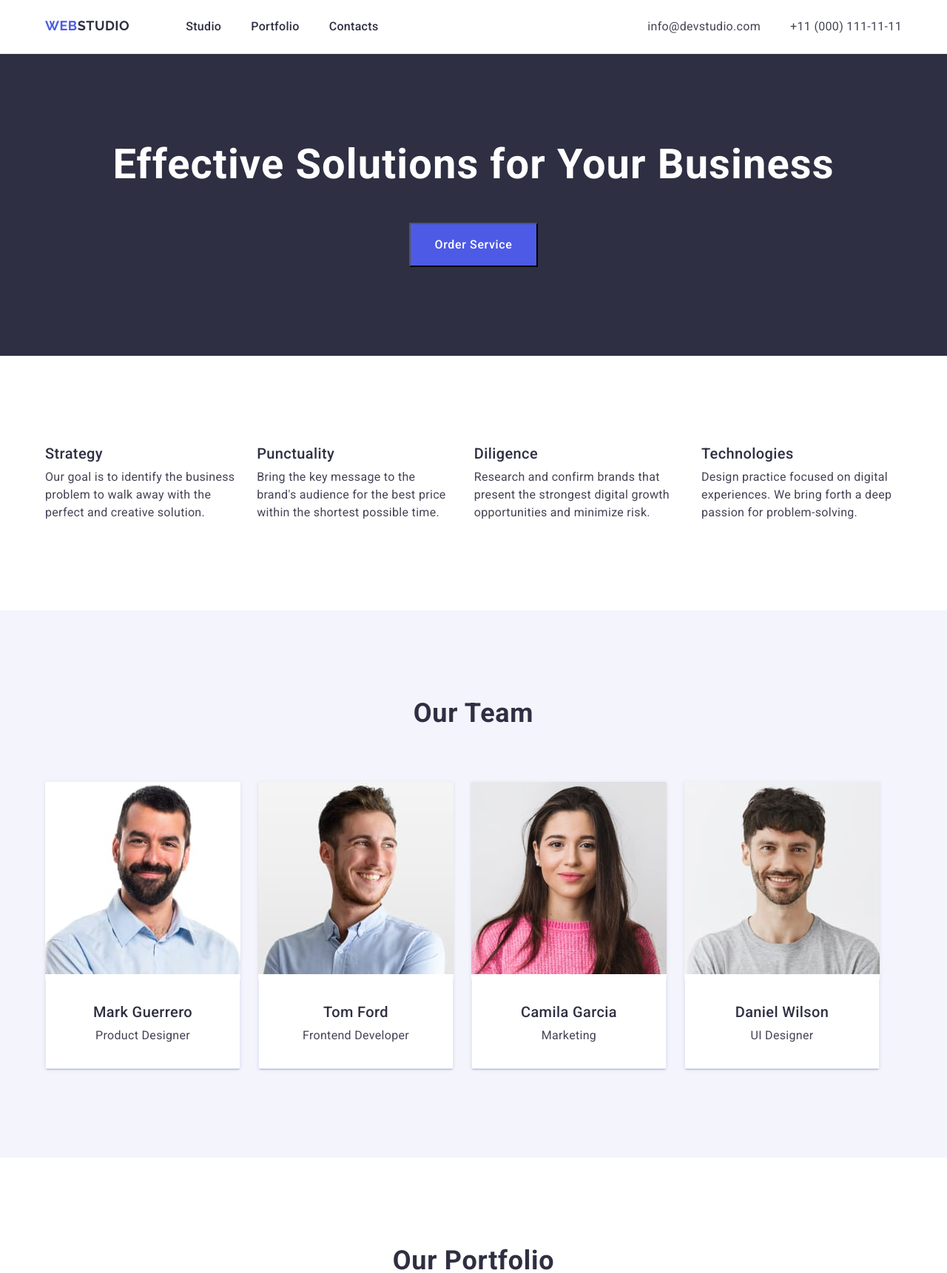
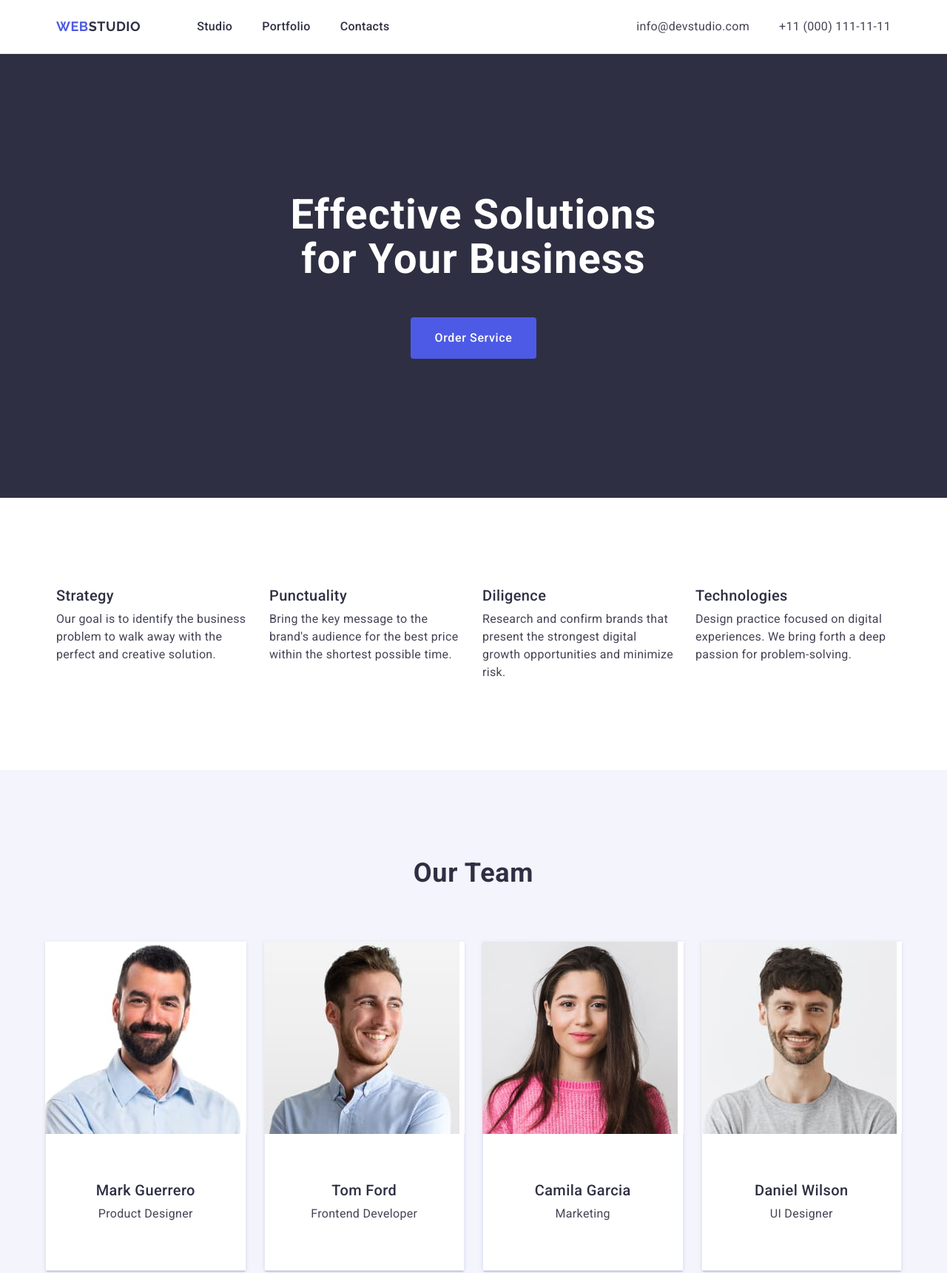
Before and after one commit to DmytroK-goit/goit-markup-hw-03, a plain HTML site: page index.html in a window 1280 px wide. Shown: the top 1721 px of the page at 74% size. Drawn offline with nearby package versions, Linux system fonts and the light colour scheme.

Commit message:
13_03_24 11:11

```diff
--- a/css/styles.css
+++ b/css/styles.css
@@ -44,27 +44,32 @@ p {
   padding: 0px;
 }
 
+img {
+  display: block;
+}
+
 .container {
   width: 1158px;
+  margin: 0 auto;
+  padding: 0 15px;
 }
 
-header {
+.header {
   border-bottom: 1px solid #e7e9fc;
 }
 
-header .container {
+.header .container {
   margin: 24px auto;
   display: flex;
   justify-content: space-between;
-
 }
 
-header nav {
+.header-navigation {
   display: flex;
-  gap: 76px;
+  align-items: center;
 }
 
-header nav ul {
+.header-navigation ul {
   display: flex;
   gap: 40px;
 }
@@ -77,6 +82,7 @@ header nav ul {
   letter-spacing: 0.03em;
   text-transform: uppercase;
   color: #4d5ae5;
+  margin-right: 76px;
 }
 
 .header-logo-second-part {
@@ -87,6 +93,7 @@ header nav ul {
   font-weight: 500;
   font-size: 16px;
   color: var(--prime-color);
+  padding: 24px 0;
 }
 
 .header-nav:focus {
@@ -102,7 +109,7 @@ header nav ul {
   text-decoration: underline;
 }
 
-.header-address ul {
+.header-address-ul {
   font-style: normal;
   display: flex;
   gap: 40px;
@@ -123,11 +130,8 @@ header nav ul {
 
 /* hero */
 .hero .container {
-  padding-top: 120px;
-  padding-bottom: 120px;
-  margin-left: auto;
-  margin-right: auto;
   text-align: center;
+  justify-content: center;
 }
 
 .hero-h-main {
@@ -138,13 +142,21 @@ header nav ul {
   text-align: center;
   letter-spacing: 0.02em;
   color: #fff;
+  max-width: 496px;
+  margin: 0 auto;
 }
 
 .hero {
   background-color: var(--prime-color);
+  padding: 188px 0;
 }
 
 .hero-button {
+  display: block;
+  min-width: 169px;
+  height: 56px;
+  border: none;
+  margin: 0 auto;
   color: #fff;
   background-color: #4d5ae5;
   font-weight: 500;
@@ -153,7 +165,7 @@ header nav ul {
   cursor: pointer;
   margin-top: 48px;
   padding: 16px 32px;
-
+  border-radius: 4px;
 }
 
 .hero-button:hover {
@@ -165,11 +177,29 @@ header nav ul {
 }
 
 /* advanteges */
+.advanteges {
+  padding: 120px 0;
+}
+
+.visually-hidden {
+  position: absolute;
+  width: 1px;
+  height: 1px;
+  margin: -1px;
+  padding: 0;
+  border: 0;
+  overflow: hidden;
+  clip: rect(0 0 0 0);
+  white-space: nowrap;
+}
+
 .advanteges .container {
-  padding-top: 120px;
-  padding-bottom: 120px;
   margin-left: auto;
   margin-right: auto;
+}
+
+.advanteges-li {
+  width: calc((100% - 72px) / 4);
 }
 
 .advanteges .container ul {
@@ -183,17 +213,17 @@ header nav ul {
   line-height: 1.2;
   letter-spacing: 0.02em;
   color: var(--prime-color);
+  margin-bottom: 8px;
 }
 
 .advanteges-p {
   color: var(--second-color);
-  padding-top: 8px;
+
 }
 
 /* our-team */
 .our-team .container {
-  padding-top: 120px;
-  padding-bottom: 120px;
+  padding: 120px 0;
   margin-left: auto;
   margin-right: auto;
 }
@@ -202,10 +232,13 @@ header nav ul {
   background-color: #f4f4fd;
 }
 
-.our-team ul {
+.our-team-ul {
   display: flex;
   gap: 24px;
-  padding-top: 72px;
+}
+
+.our-team-li-border {
+  padding: 32px 0;
 }
 
 .our-team-main-h {
@@ -216,9 +249,11 @@ header nav ul {
   letter-spacing: 0.02em;
   text-transform: capitalize;
   color: #2e2f42;
+  margin-bottom: 72px;
 }
 
 .our-team-li {
+  width: calc((100% - 72px) / 4);
   background-color: #FFFFFF;
   border-radius: 0 0 4px 4px;
   box-shadow: 0 2px 1px 0 rgba(46, 47, 66, 0.08), 0 1px 1px 0 rgba(46, 47, 66, 0.16), 0 1px 6px 0 rgba(46, 47, 66, 0.08);
@@ -230,11 +265,11 @@ header nav ul {
   line-height: 1.2;
   padding-top: 32px;
   text-align: center;
+  margin-bottom: 8px;
 }
 
 .our-team p {
   color: var(--second-color);
-  padding-top: 8px;
   padding-bottom: 32px;
   text-align: center;
 }
@@ -257,7 +292,7 @@ header nav ul {
   font-weight: 700;
   font-size: 36px;
   line-height: 1.11;
-  padding-bottom: 72px;
+  margin-bottom: 72px;
 }
 
 
@@ -301,6 +336,8 @@ header nav ul {
   letter-spacing: 0.03em;
   text-transform: uppercase;
   color: #4d5ae5;
+  margin-bottom: 16px;
+  display: inline-block;
 }
 
 .footer-logo-second-part {
@@ -315,5 +352,5 @@ header nav ul {
 
 .footer-p {
   color: #f4f4fd;
-  padding-top: 16px;
+
 }
--- a/index.html
+++ b/index.html
@@ -4,8 +4,8 @@
 <head>
   <meta charset="UTF-8" />
   <meta name="viewport" content="width=device-width, initial-scale=1.0" />
-  <link rel="stylesheet" href="https://cdnjs.cloudflare.com/ajax/libs/modern-normalize/2.0.0/modern-normalize.css"
-    integrity="sha512-gA2Bvu0/hw4oj0Lp8ZHjK+o3S4BE5m8d/wNVy6ktKLhHKPpWLQwv9ixzuWirWOakoJqlBdePq2NhoCaUOQ5npQ=="
+  <link rel="stylesheet" href="https://cdnjs.cloudflare.com/ajax/libs/modern-normalize/2.0.0/modern-normalize.min.css"
+    integrity="sha512-4xo8blKMVCiXpTaLzQSLSw3KFOVPWhm/TRtuPVc4WG6kUgjH6J03IBuG7JZPkcWMxJ5huwaBpOpnwYElP/m6wg=="
     crossorigin="anonymous" referrerpolicy="no-referrer" />
   <link rel="preconnect" href="https://fonts.googleapis.com" />
   <link rel="preconnect" href="https://fonts.gstatic.com" crossorigin />
@@ -17,9 +17,9 @@
 </head>
 
 <body>
-  <header>
+  <header class="header">
     <div class="container">
-      <nav>
+      <nav class="header-navigation">
         <a class="logo" href="./index.html">Web<span class="header-logo-second-part">Studio</span></a>
         <ul>
           <li><a class="header-nav" href="./index.html">Studio</a></li>
@@ -28,7 +28,7 @@
         </ul>
       </nav>
       <address class="header-address">
-        <ul>
+        <ul class="header-address-ul">
           <li>
             <a class="header-address-li" href="mailto:info@devstudio.com">info@devstudio.com</a>
           </li>
@@ -48,30 +48,30 @@
     </section>
     <section class="advanteges">
       <div class="container">
-        <h2 hidden>advanteges</h2>
+        <h2 class="visually-hidden">advanteges</h2>
         <ul>
-          <li>
+          <li class="advanteges-li">
             <h3 class="advanteges-h">Strategy</h3>
             <p class="advanteges-p">
               Our goal is to identify the business problem to walk away with the
               perfect and creative solution.
             </p>
           </li>
-          <li>
+          <li class="advanteges-li">
             <h3 class="advanteges-h">Punctuality</h3>
             <p class="advanteges-p">
               Bring the key message to the brand's audience for the best price
               within the shortest possible time.
             </p>
           </li>
-          <li>
+          <li class="advanteges-li">
             <h3 class="advanteges-h">Diligence</h3>
             <p class="advanteges-p">
               Research and confirm brands that present the strongest digital
               growth opportunities and minimize risk.
             </p>
           </li>
-          <li>
+          <li class="advanteges-li">
             <h3 class="advanteges-h">Technologies</h3>
             <p class="advanteges-p">
               Design practice focused on digital experiences. We bring forth a
@@ -84,7 +84,7 @@
     <section class="our-team">
       <div class="container">
         <h2 class="our-team-main-h">Our Team</h2>
-        <ul>
+        <ul class="our-team-ul">
           <li class="our-team-li">
             <img src="./images/mark.jpg" width="264" alt="mark guerrero" />
             <div class="our-team-li-border">
@@ -119,7 +119,7 @@
     <section class="our-portfolio">
       <div class="container">
         <h2 class="our-team-main-h">Our Portfolio</h2>
-        <ul>
+        <ul class="our-team-ul">
           <li>
             <img src="./images/banking_app.jpg" width="360" alt="banking app" />
             <div class="our-team-li-border">
```
